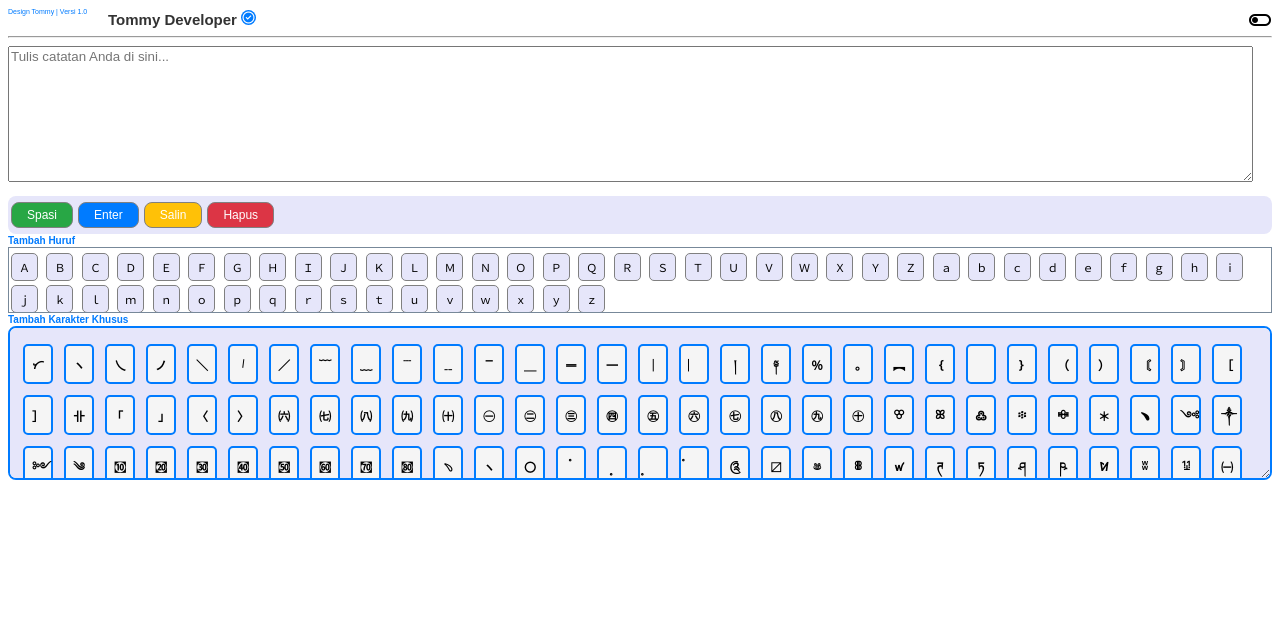
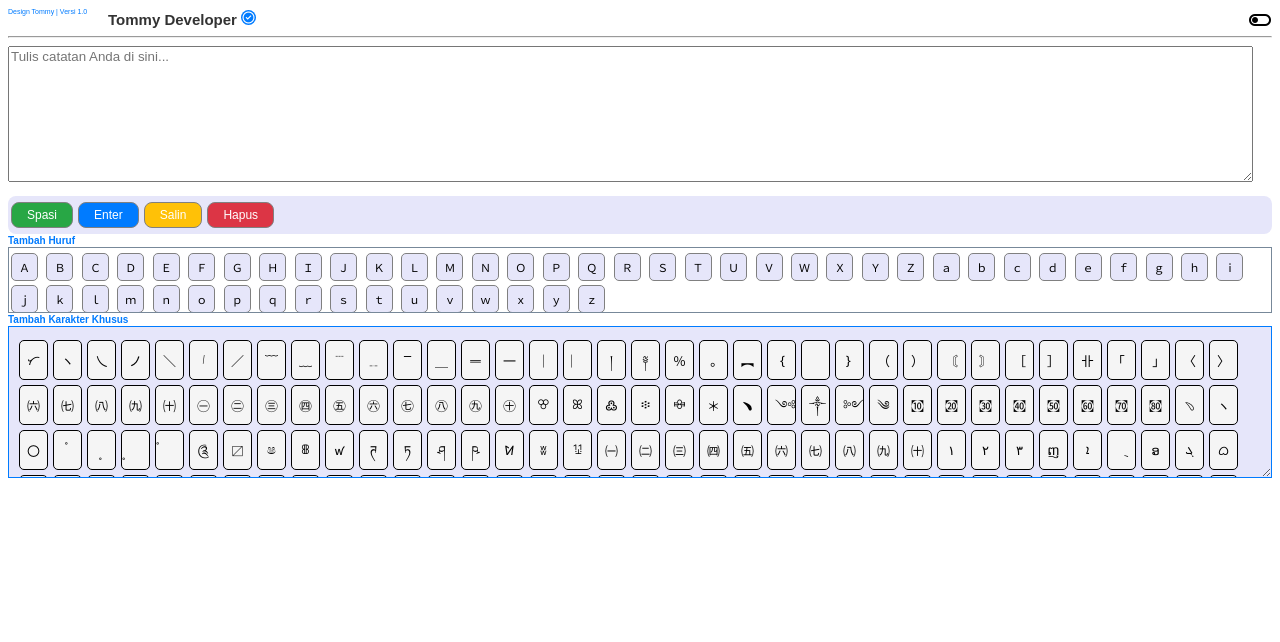
Before and after one commit to tommydev27/devai, a plain HTML site: page index.html in a window 1280 px wide. Drawn offline with nearby package versions, Linux system fonts and the light colour scheme.

Commit message:
index.html

```diff
--- a/index.html
+++ b/index.html
@@ -128,9 +128,9 @@ h2 {
 }
 
 .custom-container {
-    border: 2px solid #007bff; /* Border untuk container khusus */
+    border: 1px solid #007bff; /* Border untuk container khusus */
     padding: 10px;
-    border-radius: 8px;
+    border-radius: 0px;
     background-color: #E6E6FA;
     display: flex;
     gap: 5px;
@@ -146,17 +146,15 @@ h2 {
 }
 
 .custom-button {
-    width: 30px; /* Menetapkan lebar tetap untuk setiap tombol */
+    width: 29px; /* Menetapkan lebar tetap untuk setiap tombol */
     height: 40px; /* Menetapkan tinggi tetap untuk setiap tombol */
-    font-size: 12px;
-    font-weight: bold;
+    font-size: 13px;
     text-align: center;
-    border: 2px solid #007bff;
+    border: 1px solid ;
     background-color: #F5F5F5;
-    color: #000000;
     cursor: pointer;
     transition: background-color 0.3s ease, color 0.3s ease;
-    margin: 3px; /* Memberikan ruang di sekitar tombol */
+    margin: 0px; /* Memberikan ruang di sekitar tombol */
 }
 
 
```
